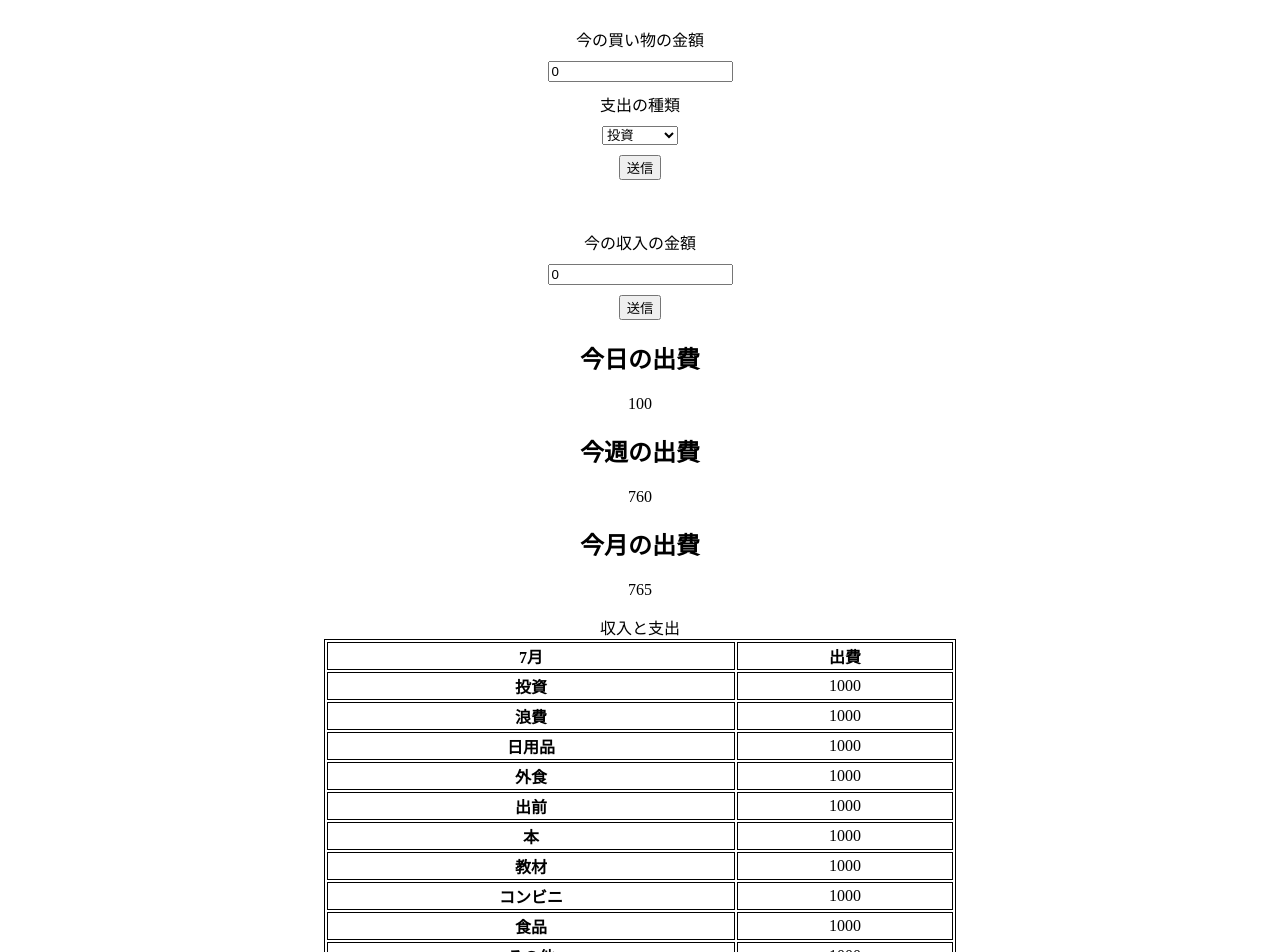
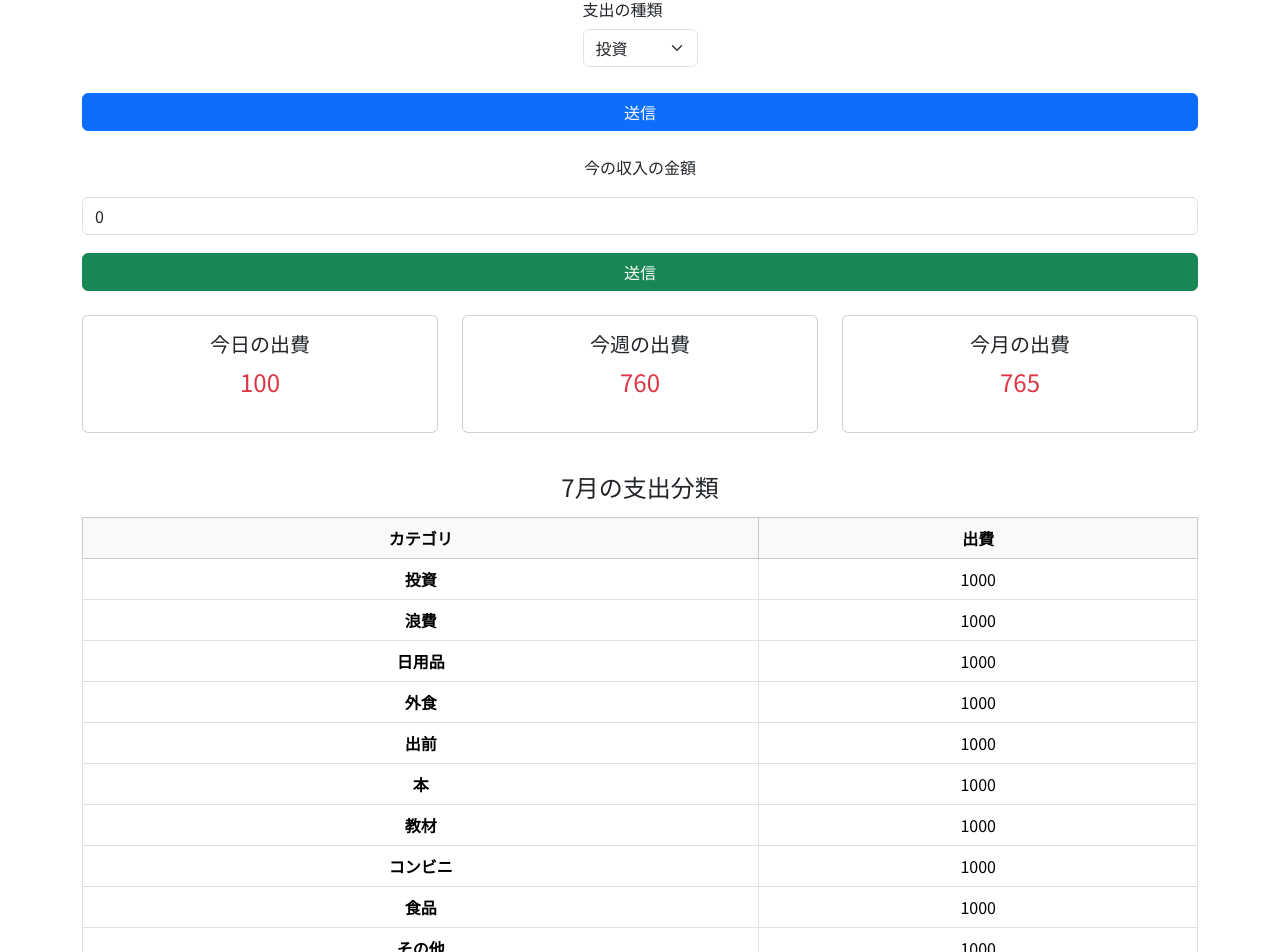
Before and after one commit to akamura/money-management, a website: page public/index.html in a window 1280 px wide. Shown: the part 345-1297 px from the top of the page. Drawn offline with nearby package versions, Linux system fonts and the light colour scheme; no server answers.

Commit message:
Bootstrapデザイン対応・見た目改善

```diff
--- a/public/index.css
+++ b/public/index.css
@@ -67,3 +67,16 @@ td {
     /* margin: 0 auto; */
 
 /* } */
+
+canvas {
+    margin: 0 auto;
+    display: block;
+}
+
+table th {
+    background-color: #f1f1f1;
+}
+
+.red_moji {
+    color: red;
+}
--- a/public/index.html
+++ b/public/index.html
@@ -5,25 +5,42 @@
 <html lang="ja">
     <head>
         <meta charset="UTF-8">
+        <title>家計簿</title>
         <link rel="stylesheet" href="index.css">
-        <title>家計簿</title>
+        <!-- Bootstrap CSS 読み込み -->
+        <link href="https://cdn.jsdelivr.net/npm/bootstrap@5.3.3/dist/css/bootstrap.min.css" rel="stylesheet">
+        <!-- Google フォント -->
+        <link href="https://fonts.googleapis.com/css2?family=Noto+Sans+JP&display=swap" rel="stylesheet">
     </head>
-    <body>
+    <body style="font-family: 'Noto Sans JP', Sans-serif;">
 
+    <div class="container my-4 text-center">
         <h1><span id="nowMonth"></span>月<span id="nowDate"></span>日（<span id="nowWeek"></span>）曜日</h1>
+    </div>
+
+    <!-- 時給換算表示 -->
+    <div class="container text-center mb4">
 
         <div id="hourly" class="hourly">
-        <p>消費の時給換算(今日)</p>
-        <p>-<span id="hourly_wage">1000</span>円</p>
-        <p>消費の時給換算（今月）</p>
-        <p>-<span id="hourly_wage_month">1000</span>円</p>
+            <h4>消費の時給換算(今日)</h4>
+            <p class="fs-3 text-danger">-<span id="hourly_wage">1000</span>円</p>
+            <h4>消費の時給換算（今月）</h4>
+            <p class="fs-3 text-danger">-<span id="hourly_wage_month">1000</span>円</p>
         </div>
-    <div id="now_expenditure_id">
+    </div>
+
+
+    <!-- 支出フォーム -->
+    <div id="now_expenditure_id" class="container mb-4">
+
+        <!-- <div id="now_expenditure_id"> -->
+            <div class="mb-3">
                 <label for="now_expenditure">今の買い物の金額</label>
                 <input id="now_expenditure" value="0" type="number" min="0" step="1">
-
-        <label for="type_of_expenditure">支出の種類</label>
-        <select id="type_of_expenditure">
+            </div>
+            <div class="mb-3">
+                <label for="type_of_expenditure" class="form-label">支出の種類</label>
+                <select id="type_of_expenditure" class="form-select">
                     <option value="投資">投資</option>
                     <option value="浪費">浪費</option>
                     <option value="日用品">日用品</option>
@@ -35,83 +52,87 @@
                     <option value="食品">食品</option>
                     <option value="その他">その他</option>
                 </select>
-        <button id="send_expenditure">送信</button>
             </div>
-    <div id="now_income_id">
-        <label for="now_income">今の収入の金額</label>
-        <input id="now_income" value="0" type="number" min="0" step="0">
-        <button id="send_income">送信</button>
+            <button id="send_expenditure" class="btn btn-primary w-100">送信</button>
+        <!-- </div> -->
     </div>
-    <div id="totals">
-        <div id="total_today">
-            <h2>今日の出費</h2>
-            <p id="today_expense">100</p>
+
+    <!-- 収入フォーム -->
+
+    <div id="now_income_id" class="container mb-4">
+        <label for="now_income" class="form-label">今の収入の金額</label>
+        <input id="now_income" value="0" type="number" min="0" step="0" class="form-control mb-2">
+        <button id="send_income" class="btn btn-success w-100">送信</button>
     </div>
+
+    <!-- 合計出費の表示 -->
+    <div class="container mb-4">
+        <div class="row text-center">
+
+            <div class="col-12 col-md-4 mb-3">
+                <!-- <div id="totals"> -->
+                <div class="card">
+                    <div id="total_today" class="card-body">
+                        <h5>今日の出費</h5>
+                        <p id="today_expense" class="fs-4 text-danger">100</p>
+                    </div>
+                </div>
+            </div>
+            <div class="col-12 col-md-4 mb-3">
+                <div class="card">
+                    <div class="card-body">
                         <div id="total_week">
-            <h2>今週の出費</h2>
-            <p id="week_expense" >760</p>
+                            <h5>今週の出費</h5>
+                            <p id="week_expense" class="fs-4 text-danger">760</p>
                         </div>
+                    </div>
+                </div>
+            </div>
+            <div class="col-12 col-md-4 mb-3">
+                <div class="card">
+                    <div class="card-body">
                         <div id="total_month">
-            <h2>今月の出費</h2>
-            <p id="month_expense">765</p>
+                            <h5>今月の出費</h5>
+                            <p id="month_expense" class="fs-4 text-danger">765</p>
+                        </div>
+                    </div>
+                </div>
+            </div>
+            <!-- </div> -->
         </div>
     </div>
 
-    <table>
-        <thead>
+    <!-- 支出カテゴリのテーブル -->
+    <div class="container mb-4">
+        <h4 class="text-center mb-3"><span id="table_month_span"></span>月の支出分類</h4>
+        <table class="table table-bordered text-center">
+            <thead class="table-light">
                 <tr>
-                <th id="month_display"><span id="table_month_span"></span>月</th>
+                    <th>カテゴリ</th>
                     <th>出費</th>
-
                 </tr>
             </thead>
             <tbody>
-            <tr>
-                <th>投資</th>
-                <td id="investment">1000</td>
-            </tr>
-            <tr>
-                <th>浪費</th>
-                <td id="waste_expense">1000</td>
-            </tr>
-            <tr>
-                <th>日用品</th>
-                <td id="necessities">1000</td>
-            </tr>
-            <tr>
-                <th>外食</th>
-                <td id="eating_out">1000</td>
-            </tr>
-            <tr>
-                <th>出前</th>
-                <td id="delivery">1000</td>
-            </tr>
-            <tr>
-                <th>本</th>
-                <td id="book">1000</td>
-            </tr>
-            <tr>
-                <th>教材</th>
-                <td id="teaching_material">1000</td>
-            </tr>
-            <tr>
-                <th>コンビニ</th>
-                <td id="convenience">1000</td>
-            </tr>
-            <tr>
-                <th>食品</th>
-                <td id="food">1000</td>
-            </tr>
-            <tr>
-                <th>その他</th>
-                <td id="other">1000</td>
-            </tr>
+                <tr><th>投資</th><td id="investment">1000</td></tr>
+                <tr><th>浪費</th><td id="waste_expense">1000</td></tr>
+                <tr><th>日用品</th><td id="necessities">1000</td></tr>
+                <tr><th>外食</th><td id="eating_out">1000</td></tr>
+                <tr><th>出前</th><td id="delivery">1000</td></tr>
+                <tr><th>本</th><td id="book">1000</td></tr>
+                <tr><th>教材</th><td id="teaching_material">1000</td></tr>
+                <tr><th>コンビニ</th><td id="convenience">1000</td></tr>
+                <tr><th>食品</th><td id="food">1000</td></tr>
+                <tr><th>その他</th><td id="other">1000</td></tr>
             </tbody>
-        <caption>収入と支出</caption>
+        <!-- <caption>収入と支出</caption> -->
+        </table>
+    </div>
 
-    </table>
-    <div style="text-align: center;">
+    <!-- 円グラフ -->
+    <div class="container text-center mb-5">
+        <!-- <div style="text-align: center;"> -->
             <canvas id="pieChart" width="500" height="300"></canvas>
+        <!-- </div> -->
     </div>
 
     <script src="index.js"></script>
```
Lines whose indentation alone changed are shown as unchanged.
